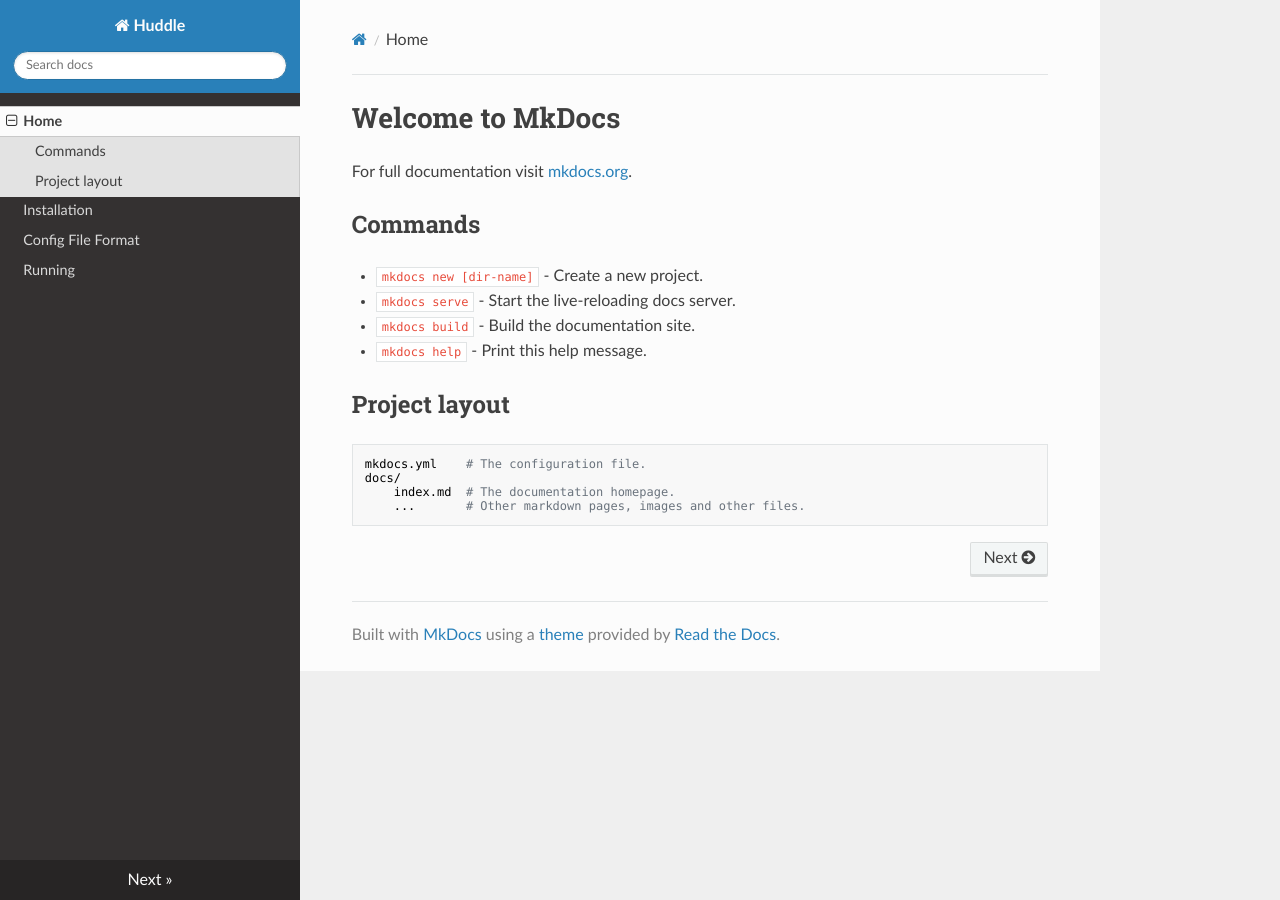
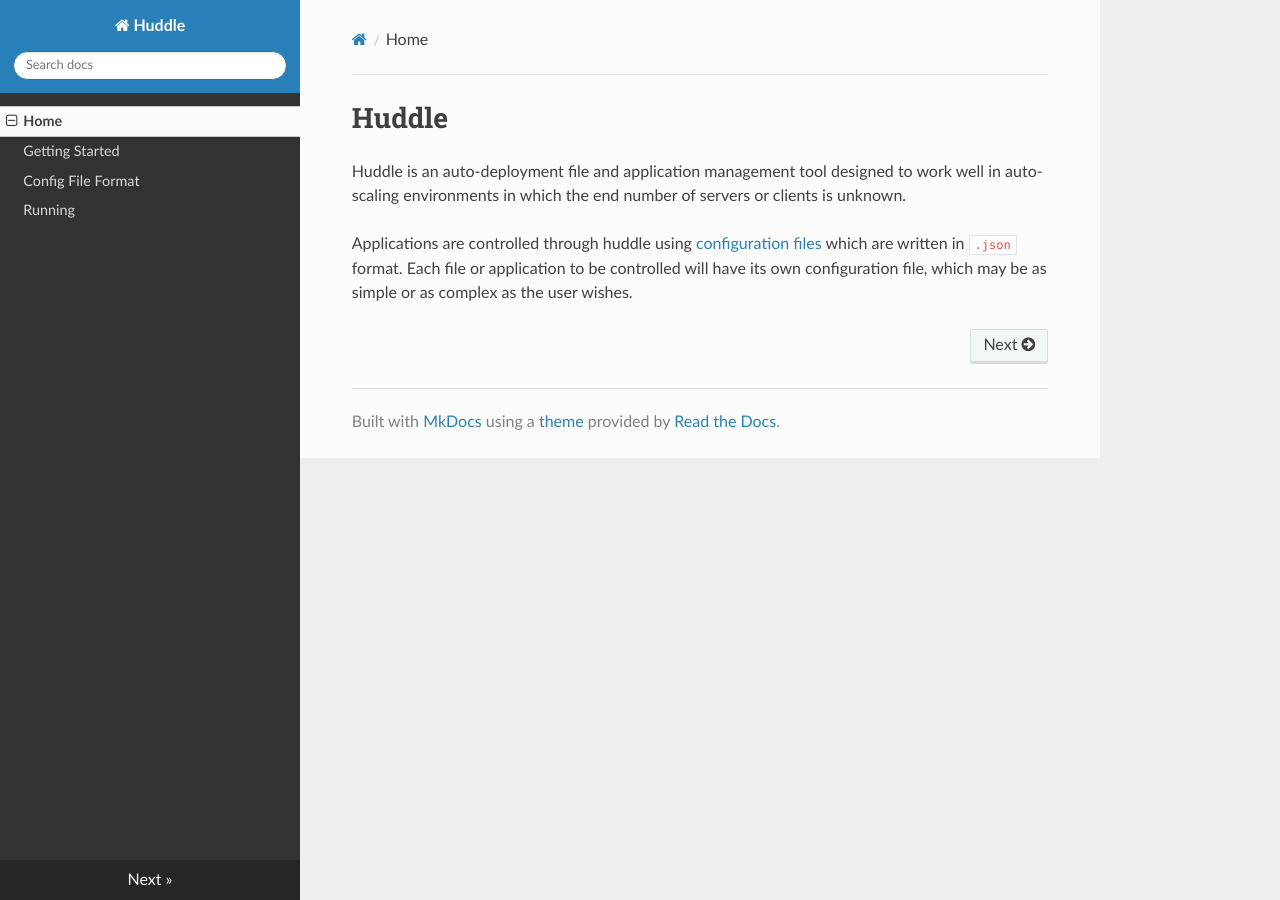
Before and after one commit to slightlynybbled/huddle, an MkDocs documentation site: the page built from docs/docs/index.md, in a window 1280 px wide. Built offline with MkDocs 1.6.1, drawn with Linux system fonts in a browser that asks for light colours; nearby versions of some CDN libraries; old or Windows-style settings are respelled for this version of MkDocs.

Commit message:
Adding documentation

```diff
--- a/docs/docs/index.md
+++ b/docs/docs/index.md
@@ -1,17 +1,8 @@
-# Welcome to MkDocs
+# Huddle
 
-For full documentation visit [mkdocs.org](http://mkdocs.org).
+Huddle is an auto-deployment file and application management tool designed to work well in
+auto-scaling environments in which the end number of servers or clients is unknown.
 
-## Commands
-
-* `mkdocs new [dir-name]` - Create a new project.
-* `mkdocs serve` - Start the live-reloading docs server.
-* `mkdocs build` - Build the documentation site.
-* `mkdocs help` - Print this help message.
-
-## Project layout
-
-    mkdocs.yml    # The configuration file.
-    docs/
-        index.md  # The documentation homepage.
-        ...       # Other markdown pages, images and other files.
+Applications are controlled through huddle using [configuration files](configfiles.md)
+which are written in `.json` format.  Each file or application to be controlled will
+have its own configuration file, which may be as simple or as complex as the user wishes.
--- a/docs/mkdocs.yml
+++ b/docs/mkdocs.yml
@@ -2,7 +2,7 @@
 
 pages:
     - Home: index.md
-    - Installation: install.md
+    - Getting Started: gettingstarted.md
     - Config File Format: configfiles.md
     - Running: running.md
 
```
Also changed, not shown: docs/docs/completesystem.md (added, +15 -0 lines), docs/docs/configfiles.md (+13 -0 lines), docs/docs/gettingstarted.md (added, +68 -0 lines), docs/docs/configfileformat.md (deleted), docs/docs/install.md (deleted).
